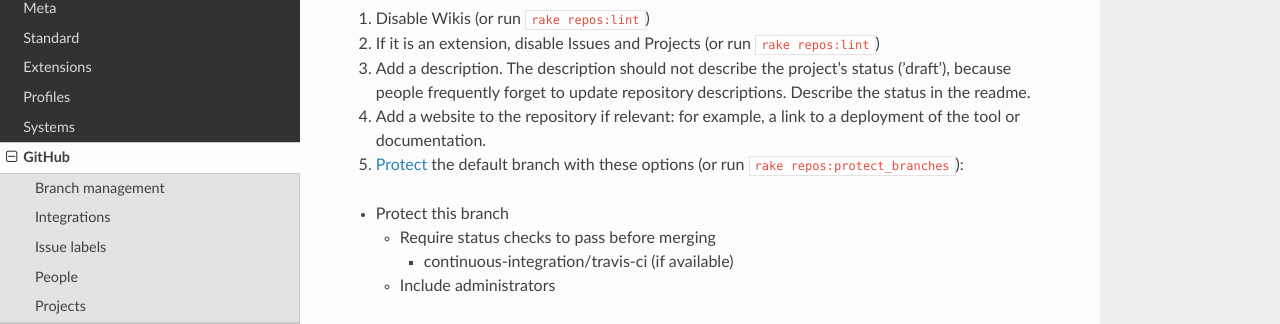
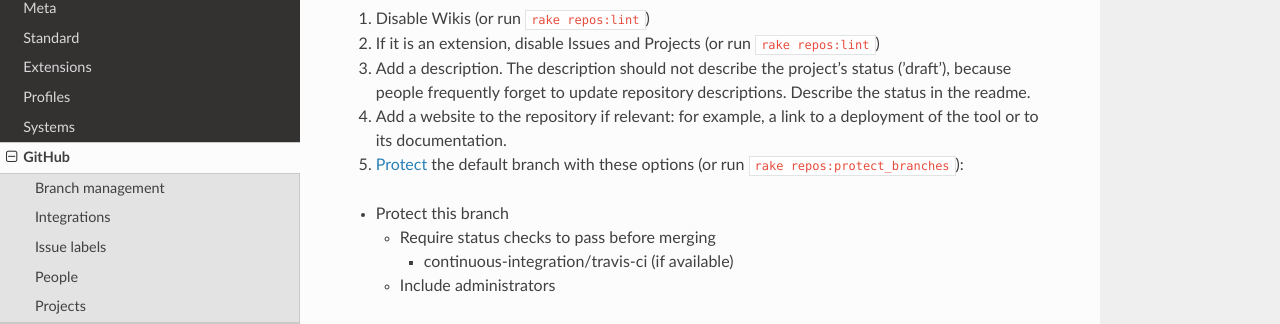
Before and after one commit to open-contracting/standard-development-handbook, a Sphinx documentation site: the page built from docs/github/repository_configuration.md, in a window 1280 px wide. Shown: the part 153-477 px from the top of the page. Built offline with Sphinx 7.4.7 and the Read the Docs theme 2.0.0, drawn with Linux system fonts in a browser that asks for light colours.

Commit message:
Copy edit Repository configuration

```diff
--- a/docs/github/repository_configuration.md
+++ b/docs/github/repository_configuration.md
@@ -3,7 +3,7 @@
 1. Disable Wikis (or run [`rake repos:lint`](https://github.com/open-contracting/standard-maintenance-scripts))
 1. If it is an extension, disable Issues and Projects (or run [`rake repos:lint`](https://github.com/open-contracting/standard-maintenance-scripts))
 1. Add a description. The description should not describe the project's status ('draft'), because people frequently forget to update repository descriptions. Describe the status in the readme.
-1. Add a website to the repository if relevant: for example, a link to a deployment of the tool or documentation.
+1. Add a website to the repository if relevant: for example, a link to a deployment of the tool or to its documentation.
 1. [Protect](https://help.github.com/articles/about-protected-branches/) the default branch with these options (or run [`rake repos:protect_branches`](https://github.com/open-contracting/standard-maintenance-scripts)):
 
 * Protect this branch
```
